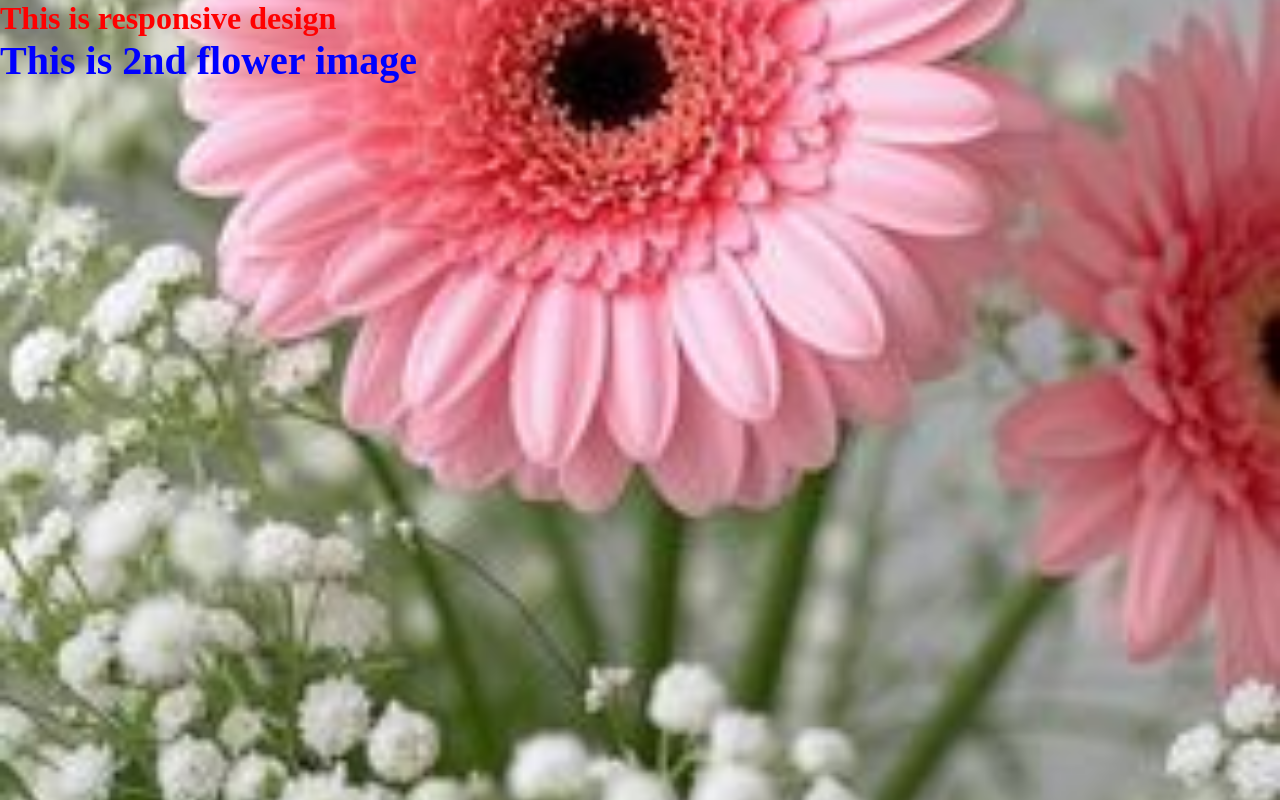
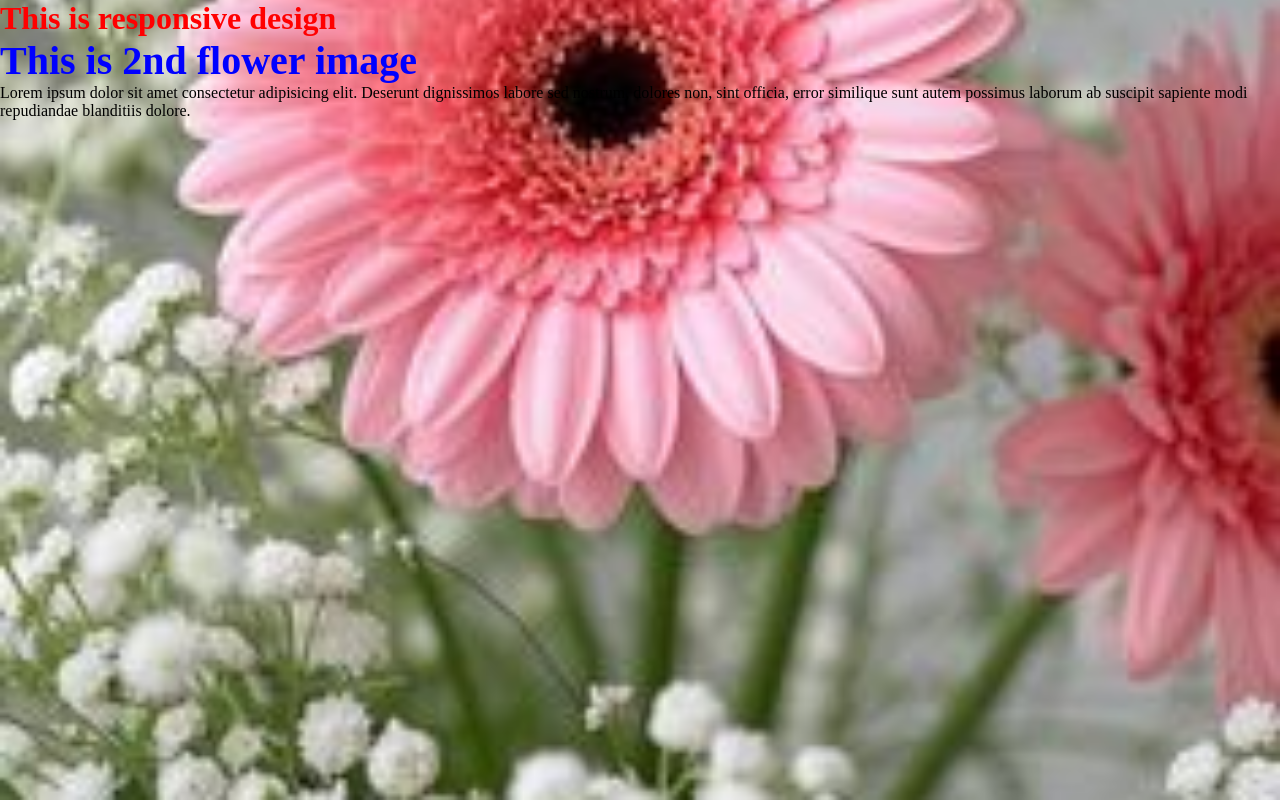
Before and after one commit to mfahadjaved205-create/css-project-5, a plain HTML site: page index.html in a window 1280 px wide. Drawn offline with Linux system fonts and the light colour scheme.

Commit message:
Update latest changes

```diff
--- a/index.html
+++ b/index.html
@@ -9,5 +9,6 @@
 <body>
     <h1>This is responsive design</h1>
     <h2>This is 2nd flower image</h2>
+    <p>Lorem ipsum dolor sit amet consectetur adipisicing elit. Deserunt dignissimos labore sed nostrum, dolores non, sint officia, error similique sunt autem possimus laborum ab suscipit sapiente modi repudiandae blanditiis dolore.</p>
 </body>
 </html>
```
